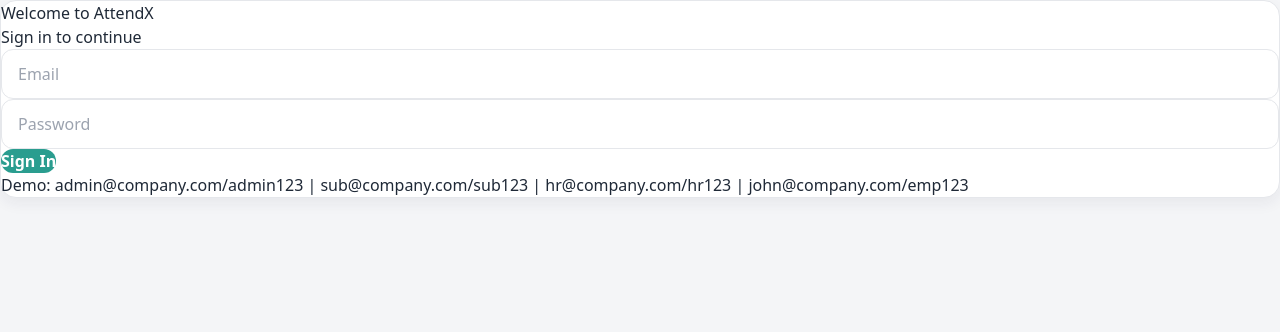
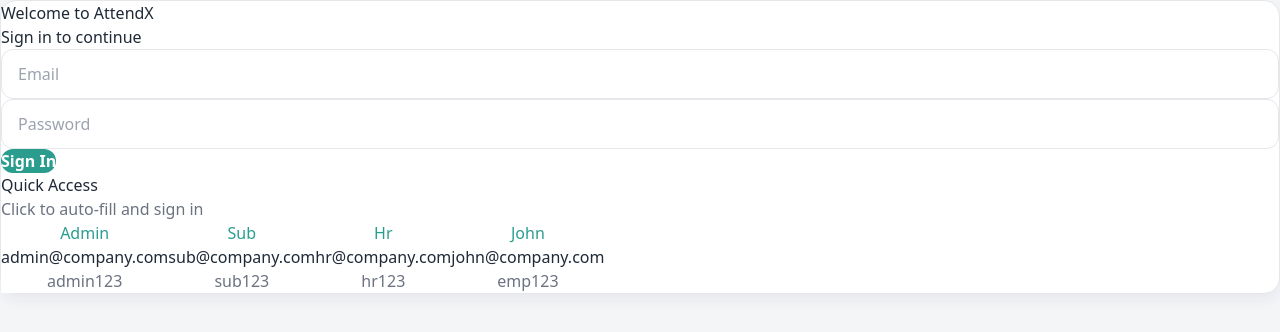
Before and after one commit to Sukudo1234/HR, a React (Vite) app: page / in a window 1280 px wide. Shown: the top 332 px of the page. Built offline with nearby package versions, Linux system fonts and the light colour scheme; the HTML template or start-up script is replaced by a standard one.

Commit message:
login page add quick access(temporarely)

```diff
--- a/package.json
+++ b/package.json
@@ -14,7 +14,8 @@
   },
   "dependencies": {
     "react": "^19.2.0",
-    "react-dom": "^19.2.0"
+    "react-dom": "^19.2.0",
+    "react-icons": "^5.5.0"
   },
   "devDependencies": {
     "@vitejs/plugin-react": "^4.3.1",
--- a/src/Login.jsx
+++ b/src/Login.jsx
@@ -1,10 +1,26 @@
-import React, { useState, useCallback, memo } from "react";
+import React, { useState, useCallback, memo, useMemo } from "react";
 
-const DEMO_CREDENTIALS = "Demo: admin@company.com/admin123 | sub@company.com/sub123 | hr@company.com/hr123 | john@company.com/emp123";
+const DEMO_CREDENTIALS_STRING = "Demo: admin@company.com/admin123 | sub@company.com/sub123 | hr@company.com/hr123 | john@company.com/emp123";
+
+// Parse demo credentials string into array of objects
+const parseDemoCredentials = (str) => {
+  if (!str || !str.includes("Demo:")) return [];
+
+  const credentials = str.replace("Demo:", "").trim();
+  const parts = credentials.split("|").map(p => p.trim());
+
+  return parts.map(part => {
+    const [email, password] = part.split("/").map(s => s.trim());
+    const role = email.split("@")[0].charAt(0).toUpperCase() + email.split("@")[0].slice(1);
+    return { email, password, role };
+  });
+};
 
 const Login = memo(({ onLogin }) => {
   const [email, setEmail] = useState("");
   const [password, setPassword] = useState("");
+
+  const demoCredentials = useMemo(() => parseDemoCredentials(DEMO_CREDENTIALS_STRING), []);
 
   const handleEmailChange = useCallback((e) => {
     setEmail(e.target.value);
@@ -18,6 +34,15 @@
     e.preventDefault();
     onLogin(email, password);
   }, [email, password, onLogin]);
+
+  const handleQuickLogin = useCallback((demoEmail, demoPassword) => {
+    setEmail(demoEmail);
+    setPassword(demoPassword);
+    // Auto-submit after a brief delay for visual feedback
+    setTimeout(() => {
+      onLogin(demoEmail, demoPassword);
+    }, 150);
+  }, [onLogin]);
 
   return (
     <div className="min-h-screen flex items-center justify-center py-10 md:py-12">
@@ -52,9 +77,50 @@
               Sign In
             </button>
           </form>
-          <div className="mt-6 p-4 bg-[#F9FAFB] border border-[var(--clr-border)] rounded-xl text-sm">
-            {DEMO_CREDENTIALS}
-          </div>
+          {demoCredentials.length > 0 && (
+            <div className="mt-6">
+              <div className="mb-3">
+                <h3 className="text-sm font-semibold flex items-center gap-2" style={{ color: 'var(--clr-text)' }}>
+                  <span className="brand-dot"></span>
+                  Quick Access
+                </h3>
+                <p className="text-xs ml-5 mt-1" style={{ color: 'var(--clr-muted)' }}>
+                  Click to auto-fill and sign in
+                </p>
+              </div>
+              <div className="grid grid-cols-2 gap-2">
+                {demoCredentials.map((cred, index) => (
+                  <button
+                    key={index}
+                    onClick={() => handleQuickLogin(cred.email, cred.password)}
+                    className="p-3 rounded-lg border text-left transition-all hover:shadow-sm"
+                    style={{
+                      borderColor: 'var(--clr-border)',
+                      background: 'var(--clr-surface)'
+                    }}
+                    onMouseEnter={(e) => {
+                      e.currentTarget.style.borderColor = 'var(--clr-primary)';
+                      e.currentTarget.style.background = 'var(--clr-hover)';
+                    }}
+                    onMouseLeave={(e) => {
+                      e.currentTarget.style.borderColor = 'var(--clr-border)';
+                      e.currentTarget.style.background = 'var(--clr-surface)';
+                    }}
+                  >
+                    <div className="text-xs font-bold mb-1 uppercase" style={{ color: 'var(--clr-primary)' }}>
+                      {cred.role}
+                    </div>
+                    <div className="text-xs font-medium truncate" style={{ color: 'var(--clr-text)' }}>
+                      {cred.email}
+                    </div>
+                    <div className="text-[10px] font-mono mt-0.5" style={{ color: 'var(--clr-muted)' }}>
+                      {cred.password}
+                    </div>
+                  </button>
+                ))}
+              </div>
+            </div>
+          )}
         </div>
     </div>
   );
```
Also changed, not shown: 1 other file (tests, documents, lock files or other folders).
